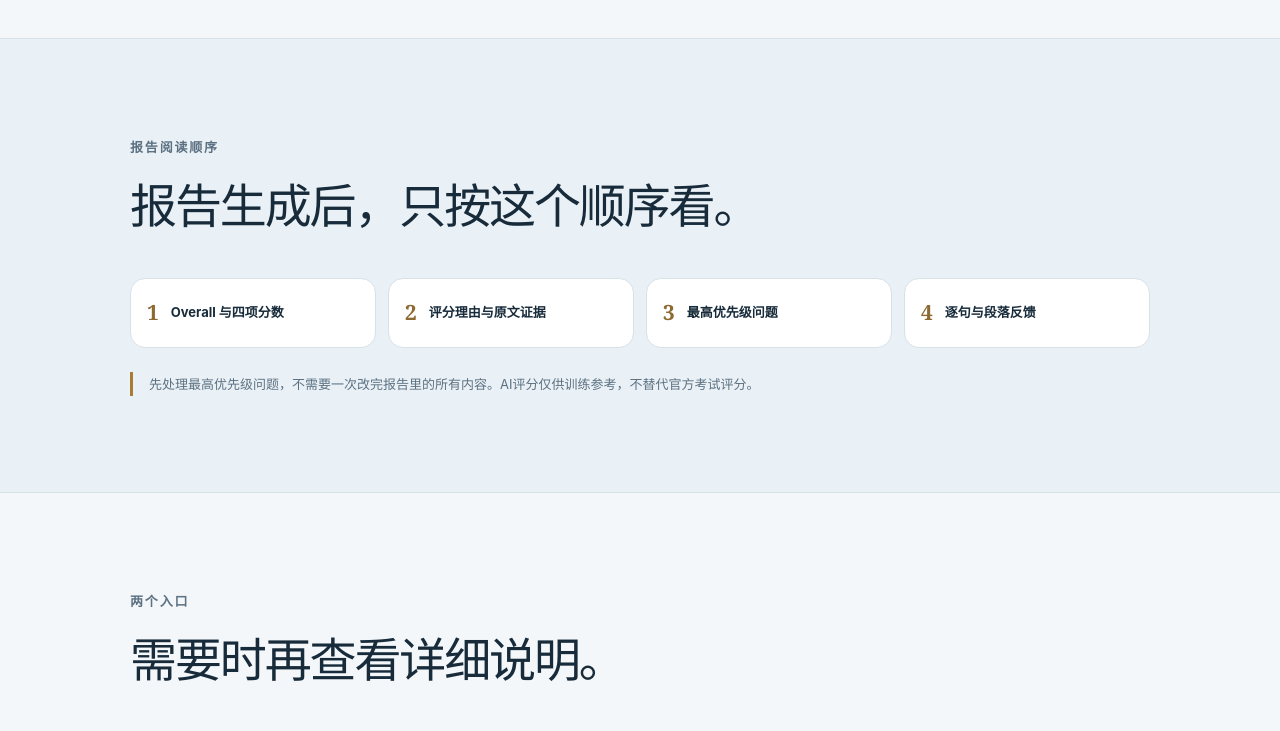
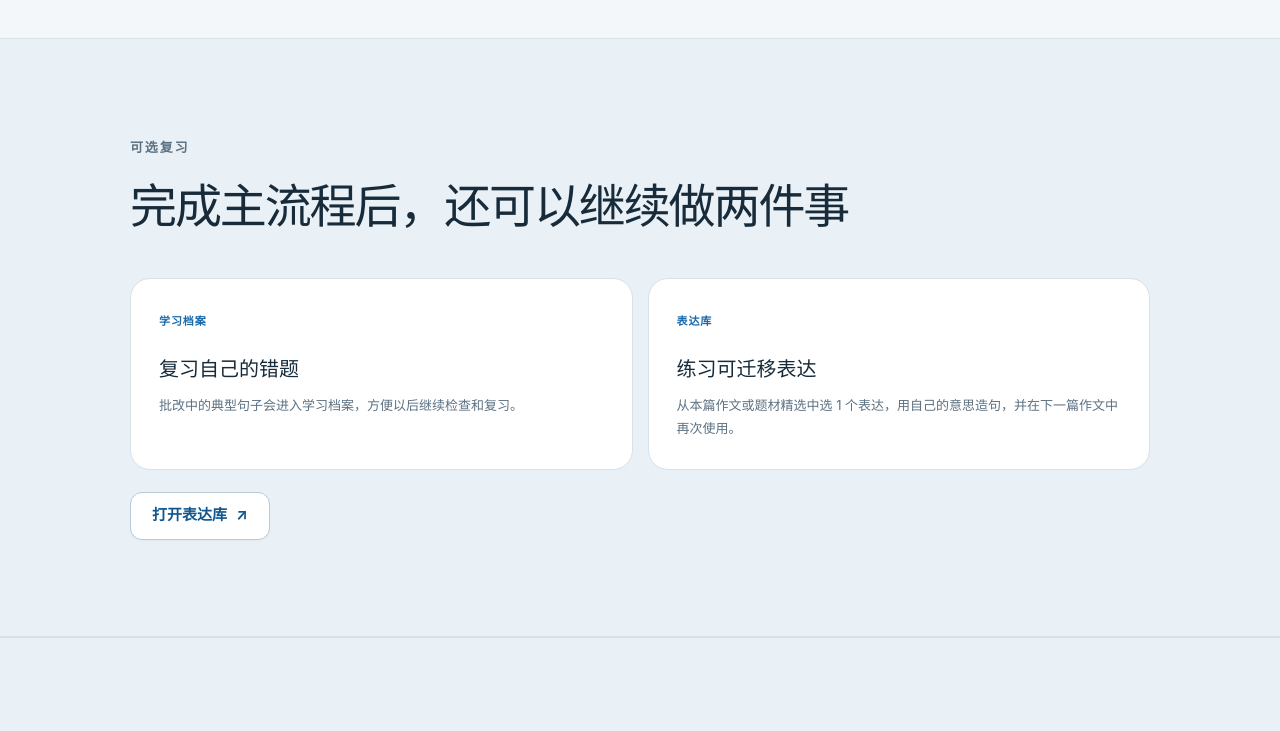
Before and after one commit to tornado266/EssayPilot-SEO, a Next.js app: page /methodology in a window 1280 px wide. Shown: the part 1780-2511 px from the top of the page. Built offline with nearby package versions, Linux system fonts and the light colour scheme.

Commit message:
Document optional expression library practice

```diff
--- a/app/globals.css
+++ b/app/globals.css
@@ -289,6 +289,7 @@ nav a[href="/methodology"] { padding-bottom: 5px; border-bottom: 2px solid #a87c
 .reading-order b { color: #8c6a31; font-family: Georgia, serif; font-size: 21px; }
 .reading-order span { color: var(--ink); font-size: 13px; font-weight: 700; line-height: 1.5; }
 .tutorial-note { max-width: 820px; margin: 24px 0 0; padding-left: 16px; border-left: 3px solid #a87c32; color: var(--muted); font-size: 13px; line-height: 1.8; }
+.tutorial-option-action { margin-top: 22px; }
 
 @media (max-width: 900px) {
   nav { display: none; }
@@ -335,6 +336,7 @@ nav a[href="/methodology"] { padding-bottom: 5px; border-bottom: 2px solid #a87c
   .band-timeline article { grid-template-columns: 1fr; gap: 10px; }
   .bottom-cta { padding: 32px 25px; }
   .bottom-cta .button { width: 100%; }
+  .tutorial-option-action .button { width: 100%; }
   .guide-grid { grid-template-columns: 1fr; }
   .guide-card, .related-card { padding: 22px; }
 }
--- a/app/methodology/page.tsx
+++ b/app/methodology/page.tsx
@@ -3,6 +3,7 @@ import Link from "next/link";
 import { BottomCta, ContentHero, ContentSection } from "../_components/content-page";
 
 const canonicalUrl = "https://essaypilot.cn/methodology";
+const expressionLibraryUrl = "https://xbz4ydgw2t6cm2ytkh79vq.streamlit.app/?page=growth";
 
 export const metadata: Metadata = {
   title: "EssayPilot新手教程｜六步完成作文批改与二稿训练",
@@ -57,6 +58,26 @@ export default function MethodologyPage() {
         </ol>
       </ContentSection>
 
+      <ContentSection kicker="可选复习" title="完成主流程后，还可以继续做两件事" muted>
+        <div className="related-grid related-grid-two">
+          <article className="related-card">
+            <span>学习档案</span>
+            <h3>复习自己的错题</h3>
+            <p>批改中的典型句子会进入学习档案，方便以后继续检查和复习。</p>
+          </article>
+          <article className="related-card">
+            <span>表达库</span>
+            <h3>练习可迁移表达</h3>
+            <p>从本篇作文或题材精选中选 1 个表达，用自己的意思造句，并在下一篇作文中再次使用。</p>
+          </article>
+        </div>
+        <div className="tutorial-option-action">
+          <a className="button button-secondary" href={expressionLibraryUrl} target="_blank" rel="noreferrer">
+            打开表达库 <span aria-hidden="true">↗</span>
+          </a>
+        </div>
+      </ContentSection>
+
       <ContentSection kicker="报告阅读顺序" title="报告生成后，只按这个顺序看。" muted>
         <ol className="reading-order">
           <li><b>1</b><span>Overall 与四项分数</span></li>
```
Also changed, not shown: 1 other file (tests, documents, lock files or other folders).
